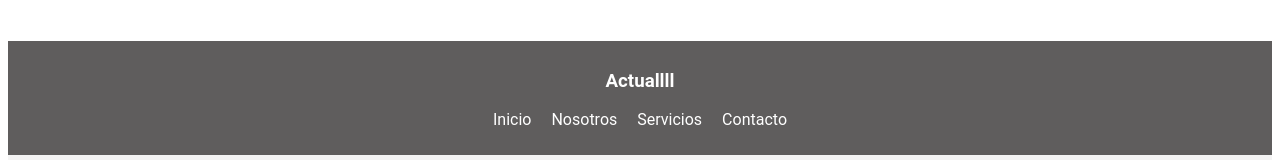
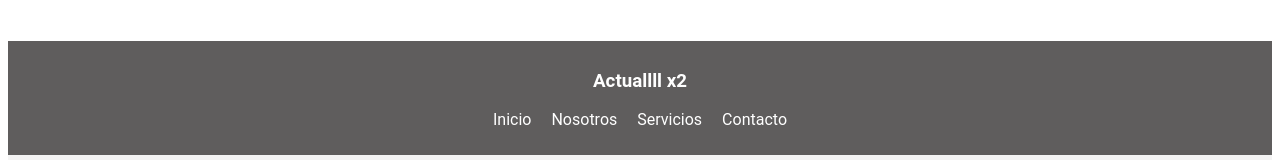
Before and after one commit to maru33luc/maq-viernes, an Angular app: page / in a window 1280 px wide. Shown: the part 367-527 px from the top of the page. Built offline with nearby package versions, Linux system fonts and the light colour scheme.

Commit message:
Update app.component.html header title for clarity

```diff
--- a/src/app/app.component.html
+++ b/src/app/app.component.html
@@ -3,7 +3,7 @@
 
 <header>
   <nav>
-    <h3>Actuallll</h3>
+    <h3>Actuallll x2</h3>
     <ul>
       <li><a href="#">Inicio</a></li>
       <li><a href="#">Nosotros</a></li>
```
